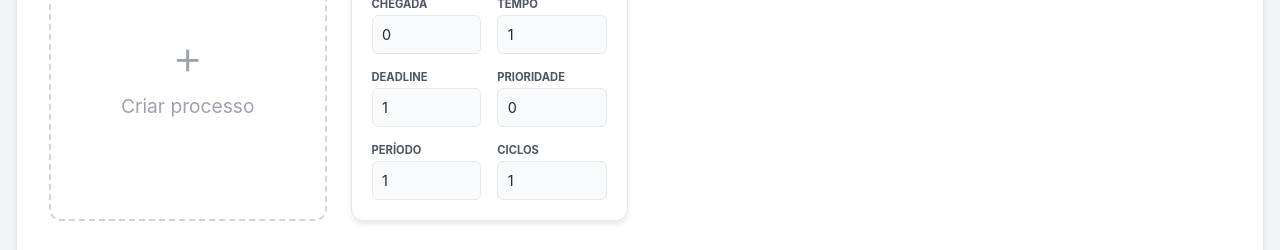
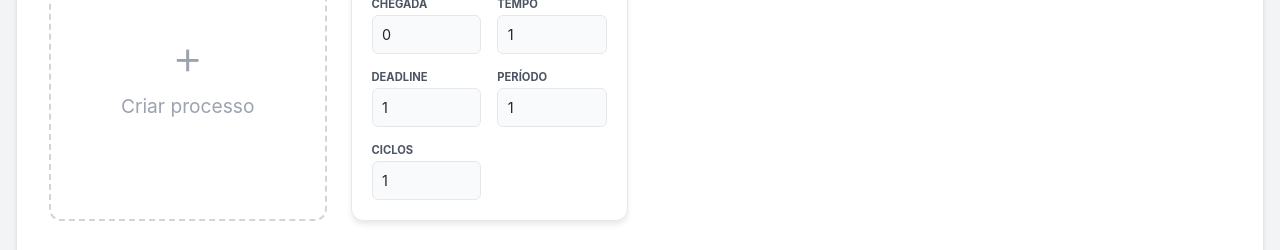
Before and after one commit to bruna-anunciacao/process-scheduler, a React (Vite) app: page / in a window 1280 px wide. Shown: the part 386-636 px from the top of the page. Built offline with nearby package versions, Linux system fonts and the light colour scheme.

Commit message:
style: change width and remove priority

```diff
--- a/src/components/GanttChart/GanttChart.module.css
+++ b/src/components/GanttChart/GanttChart.module.css
@@ -1,6 +1,5 @@
 .ganttChartWrapper {
     display: block;
-    width: 100%;
     height: auto;
     overflow: visible;
     margin-top: 1.5rem;
--- a/src/components/ProcessView/ProcessView.jsx
+++ b/src/components/ProcessView/ProcessView.jsx
@@ -102,18 +102,6 @@ export default function ProcessView({ processes, setProcesses }) {
               </div>
 
               <div className={s.inputGroup}>
-                <label>Prioridade</label>
-                <input
-                  className={s.styledInput}
-                  type="number"
-                  min="0"
-                  value={process.priority}
-                  onChange={(e) =>
-                    handleInputChange(process.id, "priority", e.target.value)
-                  }
-                />
-              </div>
-              <div className={s.inputGroup}>
                 <label>Período</label>
                 <input
                   className={s.styledInput}
```
